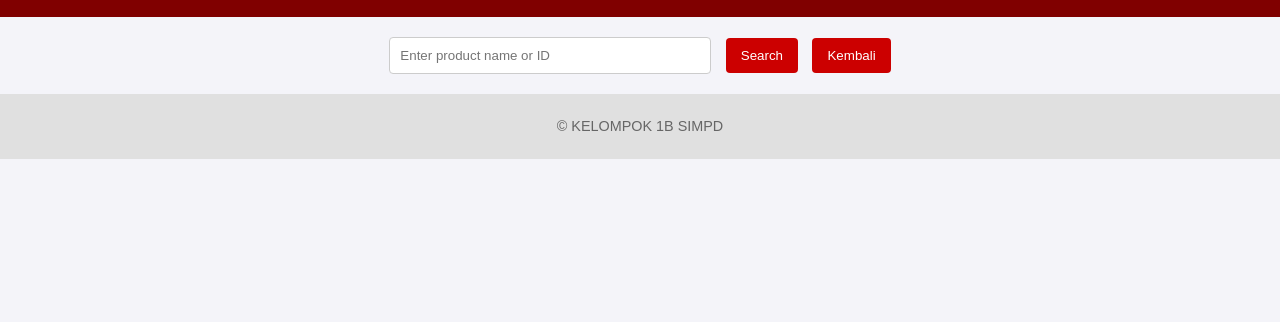
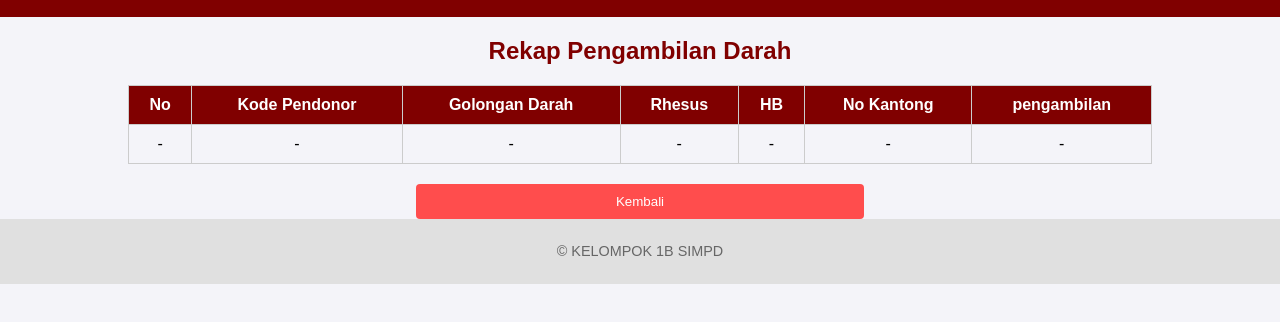
Before and after one commit to bgsskaraa/bgsskaraa.github.io, a plain HTML site: page check_kantong.html in a window 1280 px wide. Shown: the part 60-382 px from the top of the page. Drawn offline with Linux system fonts and the light colour scheme.

Commit message:
memperbaiki fitur

```diff
--- a/check_kantong.html
+++ b/check_kantong.html
@@ -4,7 +4,7 @@
     <meta charset="UTF-8">
     <meta name="viewport" content="width=device-width, initial-scale=1.0">
     <title>Kelompok1B - SIMPD</title>
-    <link rel="stylesheet" href="styleCheck.css"> <!-- Include your CSS file here -->
+    <link rel="stylesheet" href="styleKantong.css">
     <link rel="icon" type="image/x-icon" href="img/simdondar_icon.ico">
 </head>
 <body>
@@ -12,16 +12,49 @@
         <header>
             <h1>Check Kantong</h1>
         </header>
-
-        <form  class="search-form">
-            <input type="text" name="search" placeholder="Enter product name or ID" required>
-            <button type="submit">Search</button>
+        <div class="container">
+            <h2>Rekap Pengambilan Darah</h2>
+            <table>
+                <thead>
+                    <tr>
+                        <th>No</th>
+                        <th>Kode Pendonor</th>
+                        <th>Golongan Darah</th>
+                        <th>Rhesus</th>
+                        <th>HB</th>
+                        <th>No Kantong</th>
+                        <th>pengambilan</th>
+                    </tr>
+                </thead>
+                <tbody>
+                    <tr>
+                        <td id="nomor"></td>
+                        <td id="kodePendonor"></td>
+                        <td id="blood_type"></td>
+                        <td id="rhesus"></td>
+                        <td id="hb"></td>
+                        <td id="noKantong"></td>
+                        <td id="pengambilan"></td>
+                    </tr>
+                </tbody>
+            </table>
             <button class="back-button" onclick="window.location.href='dashboard.html'">Kembali</button>
-        </form>
+        </div>
+        <script>
+            // Mendapatkan data dari localStorage dan menampilkannya
+            document.getElementById("nomor").textContent = localStorage.getItem("nomor") || "-";
+            document.getElementById("kodePendonor").textContent = localStorage.getItem("kodePendonor") || "-";
+            document.getElementById("blood_type").textContent = localStorage.getItem("blood_type") || "-";
+            document.getElementById("rhesus").textContent = localStorage.getItem("rhesus") || "-";
+            document.getElementById("hb").textContent = localStorage.getItem("hb") || "-";
+            document.getElementById("pengambilan").textContent = localStorage.getItem("pengambilan") || "-";
+            document.getElementById("noKantong").textContent = localStorage.getItem("noKantong") || "-";
+        </script>
 
         <footer>
         <p>&copy; KELOMPOK 1B SIMPD</p>
         </footer>
+        <!-- kode pendonor, gol darah, resus, hb,nokantong -->
     </div>
 </body>
 </html>
--- /dev/null
+++ b/styleKantong.css
@@ -0,0 +1,103 @@
+body {
+    font-family: Arial, sans-serif;
+    margin: 0;
+    padding: 0;
+    background-color: #f4f4f9;
+}
+
+.container {
+    width: 100%;
+    margin: 0 auto;
+    text-align: center;
+}
+
+header {
+    background-color: #800000; /* Dark red for the header */
+    color: white;
+    padding: 20px;
+}
+
+header h1 {
+    margin: 0;
+    font-size: 2em;
+}
+
+.search-form {
+    margin: 20px 0;
+}
+
+.search-form input {
+    width: 300px; /* Width of the search input */
+    padding: 10px;
+    border: 1px solid #ccc;
+    border-radius: 4px;
+    outline: none;
+    transition: border-color 0.3s;
+}
+
+.search-form input:focus {
+    border-color: #800000; /* Change border color on focus */
+}
+
+.search-form button {
+    padding: 10px 15px;
+    background-color: #c00; /* Button background color */
+    color: white;
+    border: none;
+    border-radius: 4px;
+    cursor: pointer;
+    margin-left: 10px;
+    transition: background-color 0.3s;
+}
+
+.search-form button:hover {
+    background-color: #a00; /* Darker red on hover */
+}
+
+h2 {
+    margin: 20px 0;
+    color: #800000; /* Match the header color */
+}
+
+table {
+    width: 80%; /* Adjust width as needed */
+    margin: 0 auto; /* Center the table */
+    border-collapse: collapse; /* Remove space between table cells */
+}
+
+table, th, td {
+    border: 1px solid #ccc; /* Light border for table */
+}
+
+th {
+    background-color: #800000; /* Dark red for table header */
+    color: white;
+    padding: 10px;
+}
+
+td {
+    padding: 10px;
+    text-align: center;
+}
+
+footer {
+    padding: 10px;
+    background-color: #e0e0e0; /* Light gray for footer */
+    color: #666;
+    font-size: 0.9em;
+}
+
+button {
+    margin-top: 20px;
+    padding: 10px;
+    width: 35%;
+    background-color: #ff4d4d; /* Warna tombol */
+    color: white;
+    border: none;
+    border-radius: 4px;
+    cursor: pointer;
+}
+
+button:hover {
+    background-color: #e63939; /* Warna tombol saat hover */
+}
```
Also changed, not shown: check_stok.html (+4 -3 lines).
